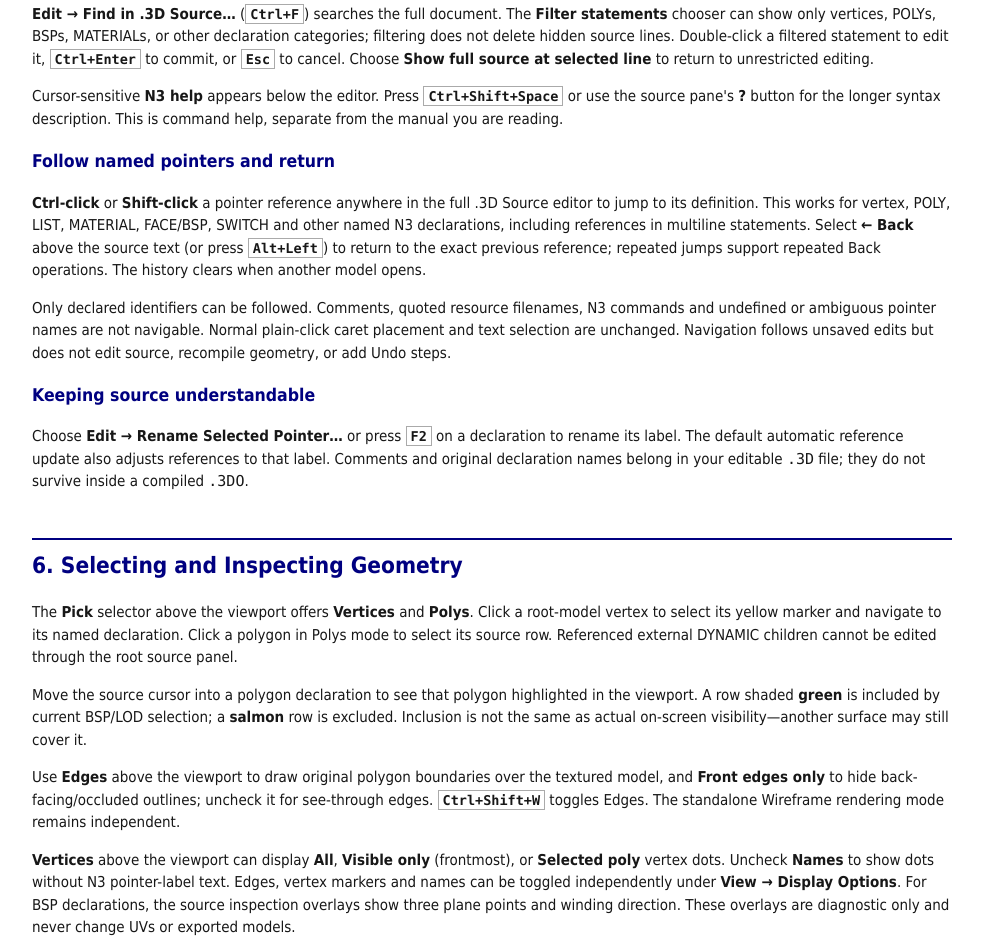
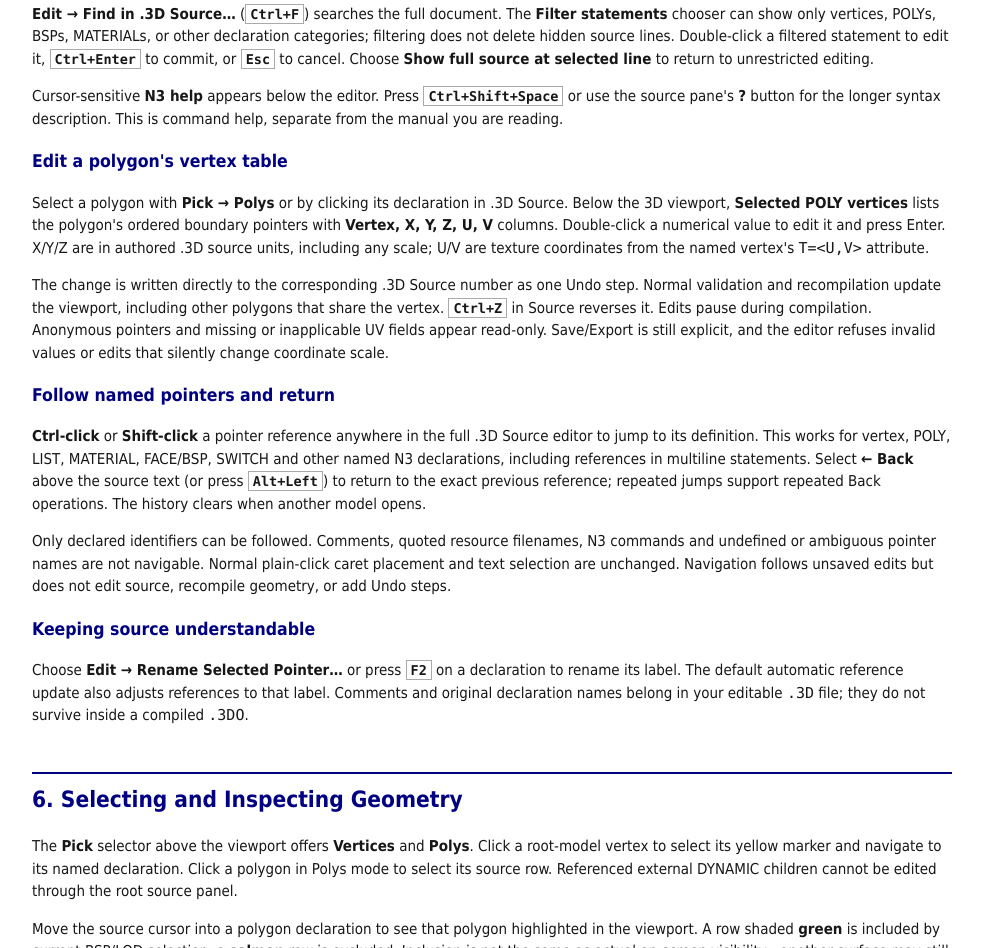
Before and after one commit to skchow03/icr2tools, a plain HTML site: page icr2_3do_cad/USER_MANUAL.html in a window 1280 px wide. Shown: the part 3782-4730 px from the top of the page, without its empty margins (148-1131 px from the left). Drawn offline with Linux system fonts and the light colour scheme.

Commit message:
Document editable selected polygon XYZ and UV table under CAD viewport

```diff
--- a/icr2_3do_cad/USER_MANUAL.html
+++ b/icr2_3do_cad/USER_MANUAL.html
@@ -142,6 +142,9 @@ root: LIST {face};</pre>
         <h3>Find, filter, and get syntax help</h3>
         <p><b>Edit → Find in .3D Source…</b> (<kbd>Ctrl+F</kbd>) searches the full document. The <b>Filter statements</b> chooser can show only vertices, POLYs, BSPs, MATERIALs, or other declaration categories; filtering does not delete hidden source lines. Double-click a filtered statement to edit it, <kbd>Ctrl+Enter</kbd> to commit, or <kbd>Esc</kbd> to cancel. Choose <b>Show full source at selected line</b> to return to unrestricted editing.</p>
         <p>Cursor-sensitive <b>N3 help</b> appears below the editor. Press <kbd>Ctrl+Shift+Space</kbd> or use the source pane's <b>?</b> button for the longer syntax description. This is command help, separate from the manual you are reading.</p>
+        <h3>Edit a polygon's vertex table</h3>
+        <p>Select a polygon with <b>Pick → Polys</b> or by clicking its declaration in .3D Source. Below the 3D viewport, <b>Selected POLY vertices</b> lists the polygon's ordered boundary pointers with <b>Vertex, X, Y, Z, U, V</b> columns. Double-click a numerical value to edit it and press Enter. X/Y/Z are in authored .3D source units, including any scale; U/V are texture coordinates from the named vertex's <code>T=&lt;U,V&gt;</code> attribute.</p>
+        <p>The change is written directly to the corresponding .3D Source number as one Undo step. Normal validation and recompilation update the viewport, including other polygons that share the vertex. <kbd>Ctrl+Z</kbd> in Source reverses it. Edits pause during compilation. Anonymous pointers and missing or inapplicable UV fields appear read-only. Save/Export is still explicit, and the editor refuses invalid values or edits that silently change coordinate scale.</p>
         <h3>Follow named pointers and return</h3>
         <p><b>Ctrl-click</b> or <b>Shift-click</b> a pointer reference anywhere in the full .3D Source editor to jump to its definition. This works for vertex, POLY, LIST, MATERIAL, FACE/BSP, SWITCH and other named N3 declarations, including references in multiline statements. Select <b>← Back</b> above the source text (or press <kbd>Alt+Left</kbd>) to return to the exact previous reference; repeated jumps support repeated Back operations. The history clears when another model opens.</p>
         <p>Only declared identifiers can be followed. Comments, quoted resource filenames, N3 commands and undefined or ambiguous pointer names are not navigable. Normal plain-click caret placement and text selection are unchanged. Navigation follows unsaved edits but does not edit source, recompile geometry, or add Undo steps.</p>
```
